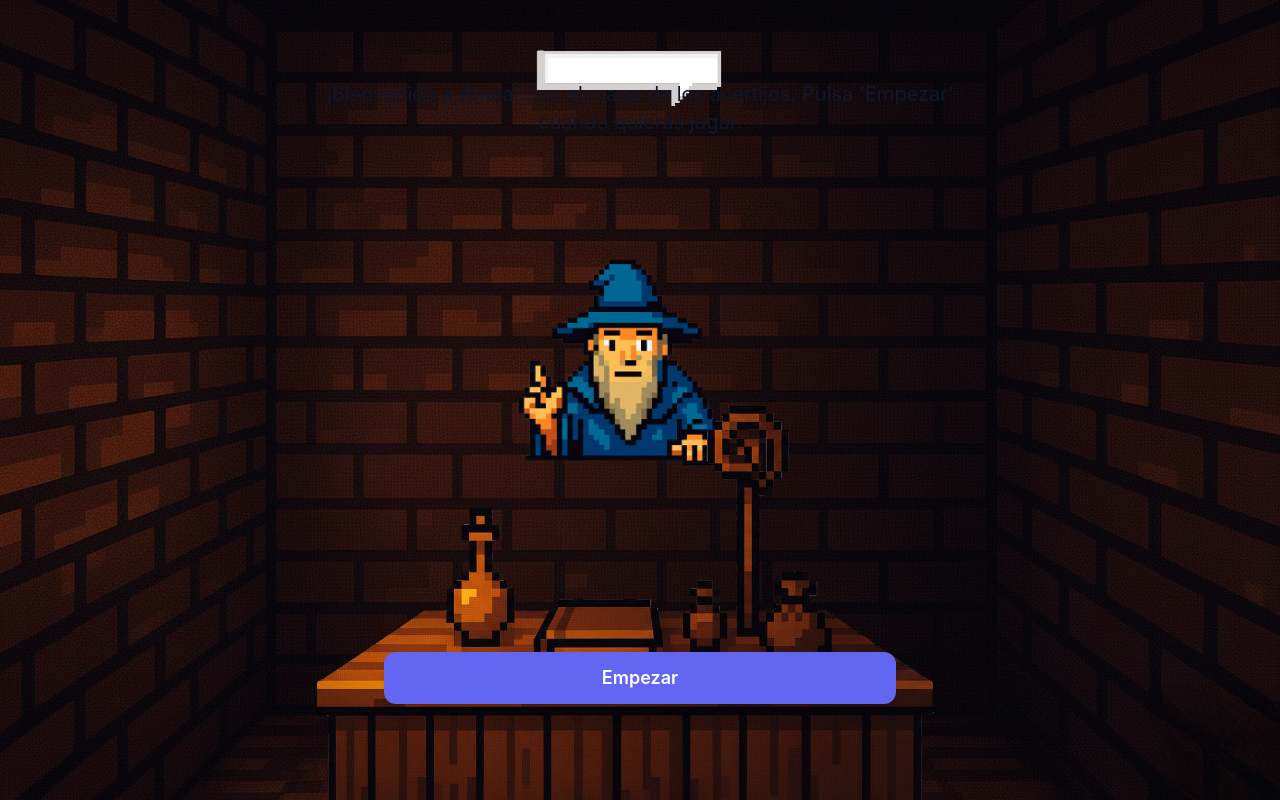
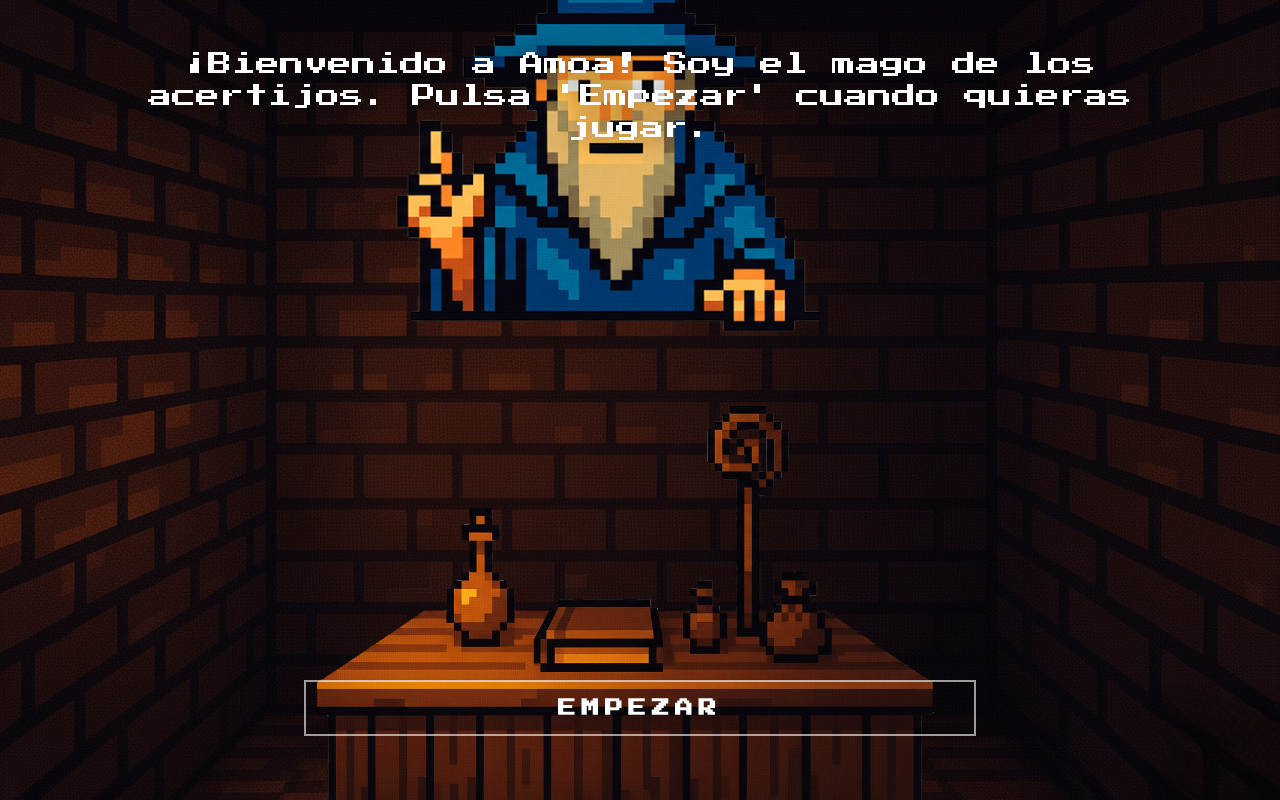
Before and after one commit to ManuelMENDOZATropica/TOTOT_-AMOA, a Next.js app: page / in a window 1280 px wide. Built offline with nearby package versions, Linux system fonts and the light colour scheme.

Commit message:
Refine mage experience with minimal pixel UI

```diff
--- a/app/api/chat/route.ts
+++ b/app/api/chat/route.ts
@@ -32,7 +32,9 @@ export async function POST(request: Request) {
         { role: "system", content: systemPrompt },
         ...body.messages.map((message) => ({ role: message.role, content: message.content }))
       ],
-      temperature: 0.7
+      temperature: 0.9,
+      top_p: 0.9,
+      presence_penalty: 0.3
     });
 
     const content = response.choices[0]?.message?.content ?? "";
--- a/app/globals.css
+++ b/app/globals.css
@@ -2,12 +2,12 @@
 @tailwind components;
 @tailwind utilities;
 
-:root {
-  --font-sans: "Inter", "system-ui", sans-serif;
+.font-pressStart {
+  font-family: var(--font-press-start), monospace;
 }
 
 body {
-  @apply bg-white text-gray-900 min-h-screen;
+  @apply min-h-screen bg-black text-white;
 }
 
 #__next {
--- a/app/layout.tsx
+++ b/app/layout.tsx
@@ -1,6 +1,13 @@
 import type { Metadata } from "next";
 import type { ReactNode } from "react";
+import { Press_Start_2P } from "next/font/google";
 import "./globals.css";
+
+const pressStart = Press_Start_2P({
+  subsets: ["latin"],
+  weight: "400",
+  variable: "--font-press-start"
+});
 
 export const metadata: Metadata = {
   title: "Amoa | Mago de los Acertijos",
@@ -13,8 +20,10 @@ export default function RootLayout({
   children: ReactNode;
 }>) {
   return (
-    <html lang="es">
-      <body className="font-sans">{children}</body>
+    <html lang="es" className={pressStart.variable}>
+      <body className="font-pressStart">
+        {children}
+      </body>
     </html>
   );
 }
--- a/app/page.tsx
+++ b/app/page.tsx
@@ -209,21 +209,21 @@ export default function HomePage() {
   const currentPrompt = started && !showDiscount ? riddles[currentRiddleIndex]?.prompt : undefined;
 
   return (
-    <main className="min-h-screen w-full">
+    <main className="min-h-screen w-full text-white">
       <Stage mageState={mageState} text={stageText}>
         {!started ? (
           <button
             type="button"
             onClick={handleStart}
-            className="w-full rounded-xl bg-indigo-500 px-6 py-3 text-lg font-semibold text-white shadow-lg transition hover:bg-indigo-600 disabled:cursor-not-allowed disabled:bg-slate-400"
+            className="w-full border-2 border-white/60 px-6 py-3 text-lg font-bold uppercase tracking-[0.3em] text-white transition hover:border-white hover:text-white disabled:cursor-not-allowed disabled:border-white/30 disabled:text-white/30"
             disabled={isLoading}
           >
             Empezar
           </button>
         ) : showDiscount ? null : (
-          <div className="flex flex-col gap-3">
+          <div className="flex flex-col gap-6">
             {currentPrompt ? (
-              <div className="rounded-lg bg-white/90 px-4 py-2 text-center text-sm font-medium text-slate-700 shadow">
+              <div className="text-center text-sm font-bold uppercase tracking-[0.35em] text-white drop-shadow-[0_0_10px_rgba(0,0,0,0.6)]">
                 {currentPrompt}
               </div>
             ) : null}
--- a/components/ChatInput.tsx
+++ b/components/ChatInput.tsx
@@ -19,10 +19,10 @@ export function ChatInput({ value, onChange, onSubmit, disabled, placeholder }:
   return (
     <form
       onSubmit={handleSubmit}
-      className="flex w-full gap-2 rounded-xl bg-white/90 p-3 shadow-lg backdrop-blur"
+      className="flex w-full items-center gap-3 border-b-2 border-white/60 pb-3"
     >
       <input
-        className="flex-1 rounded-lg border border-slate-200 bg-white px-4 py-2 text-base text-slate-900 outline-none transition focus:border-indigo-400 focus:ring focus:ring-indigo-200 focus:ring-opacity-50"
+        className="flex-1 bg-transparent text-base text-white placeholder:text-white/50 outline-none"
         value={value}
         onChange={(event) => onChange(event.target.value)}
         placeholder={placeholder}
@@ -30,7 +30,7 @@ export function ChatInput({ value, onChange, onSubmit, disabled, placeholder }:
       />
       <button
         type="submit"
-        className="rounded-lg bg-indigo-500 px-4 py-2 text-base font-semibold text-white transition hover:bg-indigo-600 disabled:cursor-not-allowed disabled:bg-slate-400"
+        className="text-sm font-bold uppercase tracking-[0.2em] text-white transition hover:text-white/80 disabled:cursor-not-allowed disabled:text-white/40"
         disabled={disabled}
       >
         Enviar
--- a/components/Stage.tsx
+++ b/components/Stage.tsx
@@ -41,17 +41,9 @@ export function Stage({ mageState, text, children, className }: StageProps) {
         />
       </div>
 
-      <div className="absolute inset-x-0 top-10 z-30 flex justify-center">
-        <div className="relative flex h-64 w-full max-w-3xl items-start justify-center">
-          <Image
-            src="/assets/globoTexto.png"
-            alt="Globo de texto"
-            fill
-            className="object-contain"
-          />
-          <div className="pointer-events-none absolute inset-x-12 top-10 flex max-h-[65%] flex-col overflow-hidden text-center text-lg leading-relaxed text-slate-900 sm:text-xl">
-            <p className="whitespace-pre-wrap">{text}</p>
-          </div>
+      <div className="absolute inset-x-0 top-12 z-30 flex justify-center px-6">
+        <div className="pointer-events-none w-full max-w-5xl text-center text-lg leading-relaxed text-white drop-shadow-[0_0_12px_rgba(0,0,0,0.65)] sm:text-2xl">
+          <p className="whitespace-pre-wrap">{text}</p>
         </div>
       </div>
 
@@ -59,14 +51,14 @@ export function Stage({ mageState, text, children, className }: StageProps) {
         <Image
           src={mageAssets[mageState]}
           alt="Mago pixel art"
-          width={600}
-          height={600}
-          className="w-[55vw] max-w-xl"
+          width={3000}
+          height={3000}
+          className="w-[90vw] max-w-[1400px]"
         />
       </div>
 
-      <div className="absolute inset-x-0 bottom-24 z-40 flex justify-center px-4">
-        <div className="w-full max-w-lg">{children}</div>
+      <div className="absolute inset-x-0 bottom-16 z-40 flex justify-center px-6">
+        <div className="w-full max-w-2xl">{children}</div>
       </div>
     </div>
   );
```
